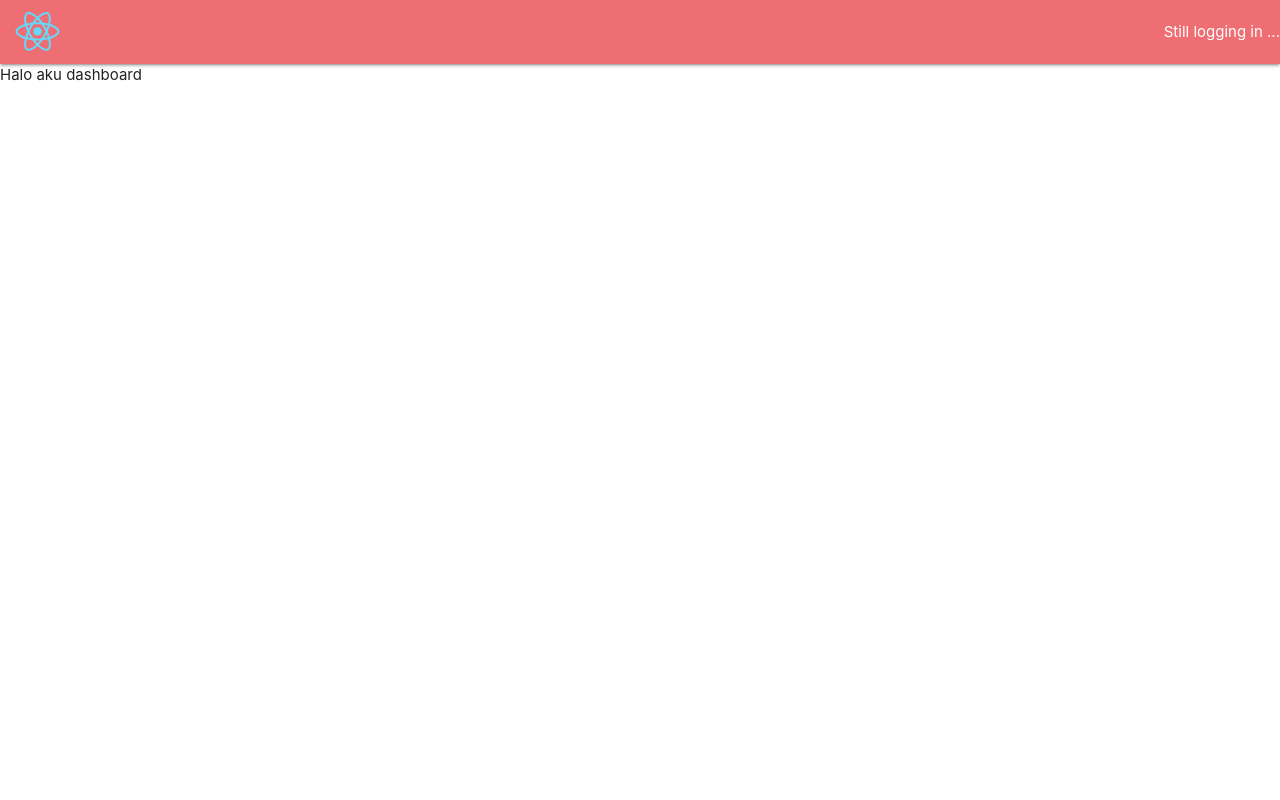
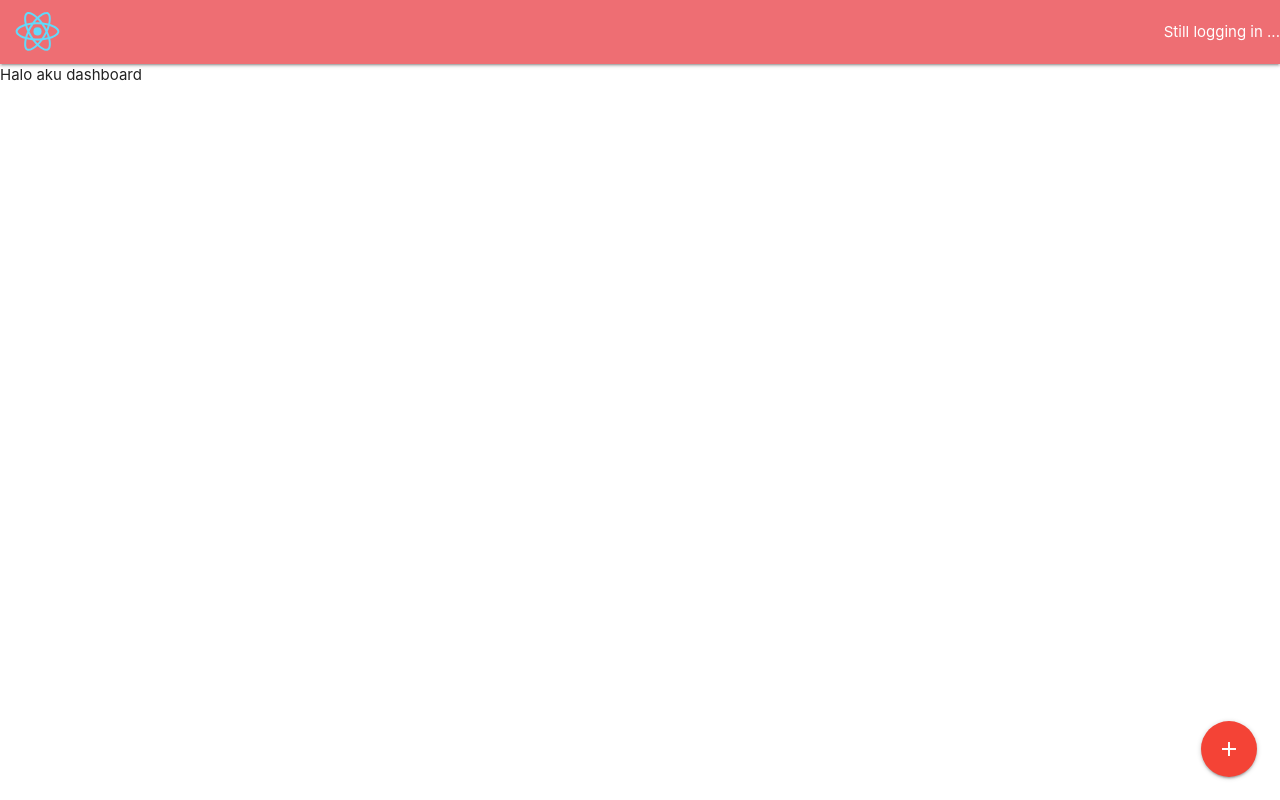
Before and after one commit to Maxxoto/WoroFrontend, a React (Create React App) app: page /surveys in a window 1280 px wide. Built offline with nearby package versions, Linux system fonts and the light colour scheme; no server answers.

Commit message:
adding FAB to dashboard

```diff
--- a/src/components/Dashboard.js
+++ b/src/components/Dashboard.js
@@ -1,9 +1,15 @@
 import React from "react";
+import { Link } from "react-router-dom";
 
 const Dashboard = () => {
   return (
     <>
       <div>Halo aku dashboard</div>
+      <div className="fixed-action-btn">
+        <Link to="/surveys/new" className="btn-floating btn-large red">
+          <i className="large material-icons">add</i>
+        </Link>
+      </div>
     </>
   );
 };
```
